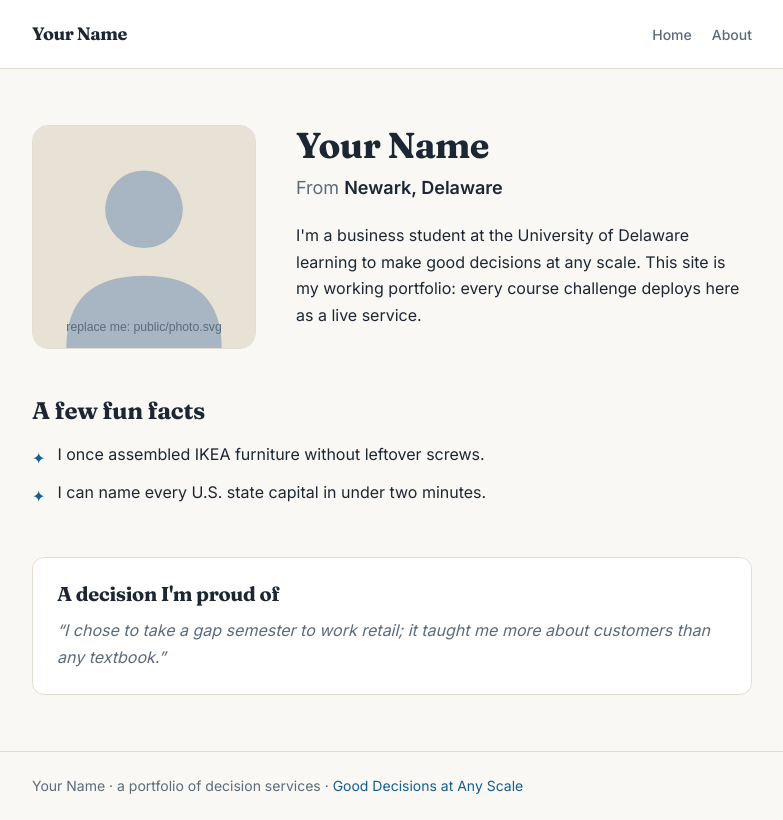
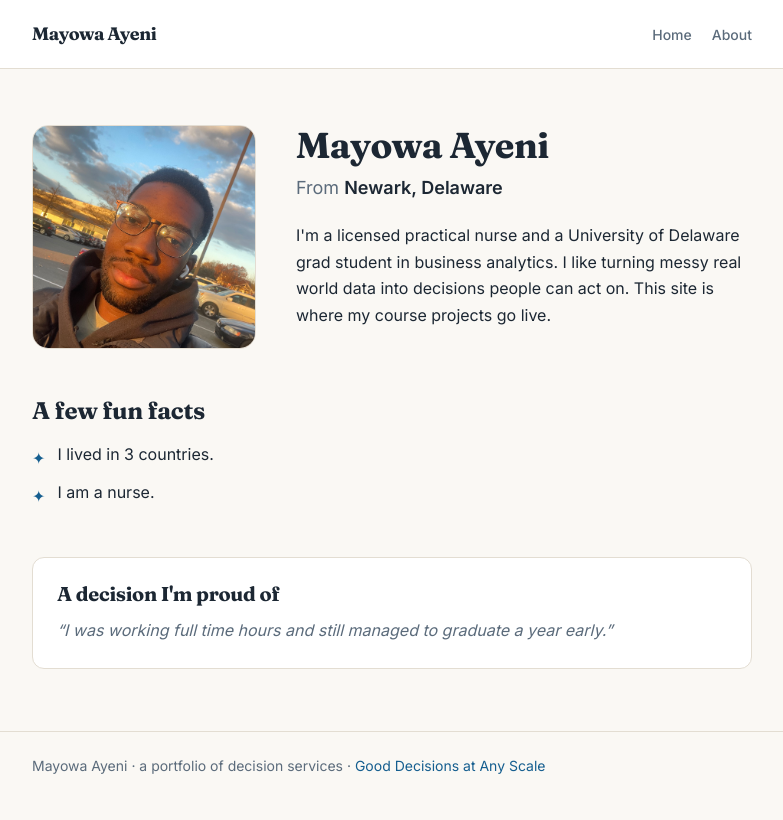
Before and after one commit to Mayeni97/my-site, a Next.js app: page /about in a window 1280 px wide. Shown: the whole page, without its empty margins (248-1031 px from the left). Built offline with nearby package versions, Linux system fonts and the light colour scheme.

Commit message:
fix: Updated profile information

```diff
--- a/src/profile.ts
+++ b/src/profile.ts
@@ -16,10 +16,10 @@
 
 export const profile = {
   /** Your name as you want it to appear everywhere. */
-  displayName: "Your Name",
+  displayName: "Mayowa Ayeni",
 
   /** Your UD email — must match the one you signed into the course with. */
-  email: "you@udel.edu",
+  email: "Mayeni@udel.edu",
 
   /** Where you're from. Shows on your roster card and /about. */
   hometown: "Newark, Delaware",
@@ -29,20 +29,20 @@ export const profile = {
    * how classmates find something to say hello about.
    */
   funFacts: [
-    "I once assembled IKEA furniture without leftover screws.",
-    "I can name every U.S. state capital in under two minutes.",
+    "I lived in 3 countries.",
+    "I am a nurse.",
   ],
 
   /** One decision you're proud of, in a sentence. */
   decisionImProudOf:
-    "I chose to take a gap semester to work retail; it taught me more about customers than any textbook.",
+    "I was working full time hours and still managed to graduate a year early.",
 
   /**
    * Your photo. Replace public/photo.svg with a real photo of you
    * (e.g. put photo.jpg in the public/ folder and change this to "/photo.jpg").
    * It must be a real image file: the grader fetches it and checks.
    */
-  photoPath: "/photo.svg",
+  photoPath: "/image.jpeg",
 
   /**
    * Who can see your roster card:
@@ -52,18 +52,18 @@ export const profile = {
   rosterVisibility: "class" as "class" | "professor-only",
 
   /** A one-line tagline for your home page. Make it yours. */
-  tagline: "Building a portfolio of decision services, one lane at a time.",
+  tagline: "Nursing by trade, data Engineer by choice.",
 
   /**
    * A short bio for your home page: two or three sentences, written like
    * a person, not a resume. What are you studying? What do you care about?
    */
-  bio: "I'm a business student at the University of Delaware learning to make good decisions at any scale. This site is my working portfolio: every course challenge deploys here as a live service.",
+  bio: "I'm a licensed practical nurse and a University of Delaware grad student in business analytics. I like turning messy real world data into decisions people can act on. This site is where my course projects go live.",
 
   /**
    * Your GitHub repo URL. The course platform reads this from /api/health to
    * verify you have ≥ 5 commits spread over days (not one bulk dump).
    * Example: "https://github.com/your-username/your-repo"
    */
-  repoUrl: "https://github.com/your-username/your-repo",
+  repoUrl: "https://github.com/Mayeni97/my-site",
 };
```
Also changed, not shown: public/Image.jpeg (added), public/photo.svg (deleted).
